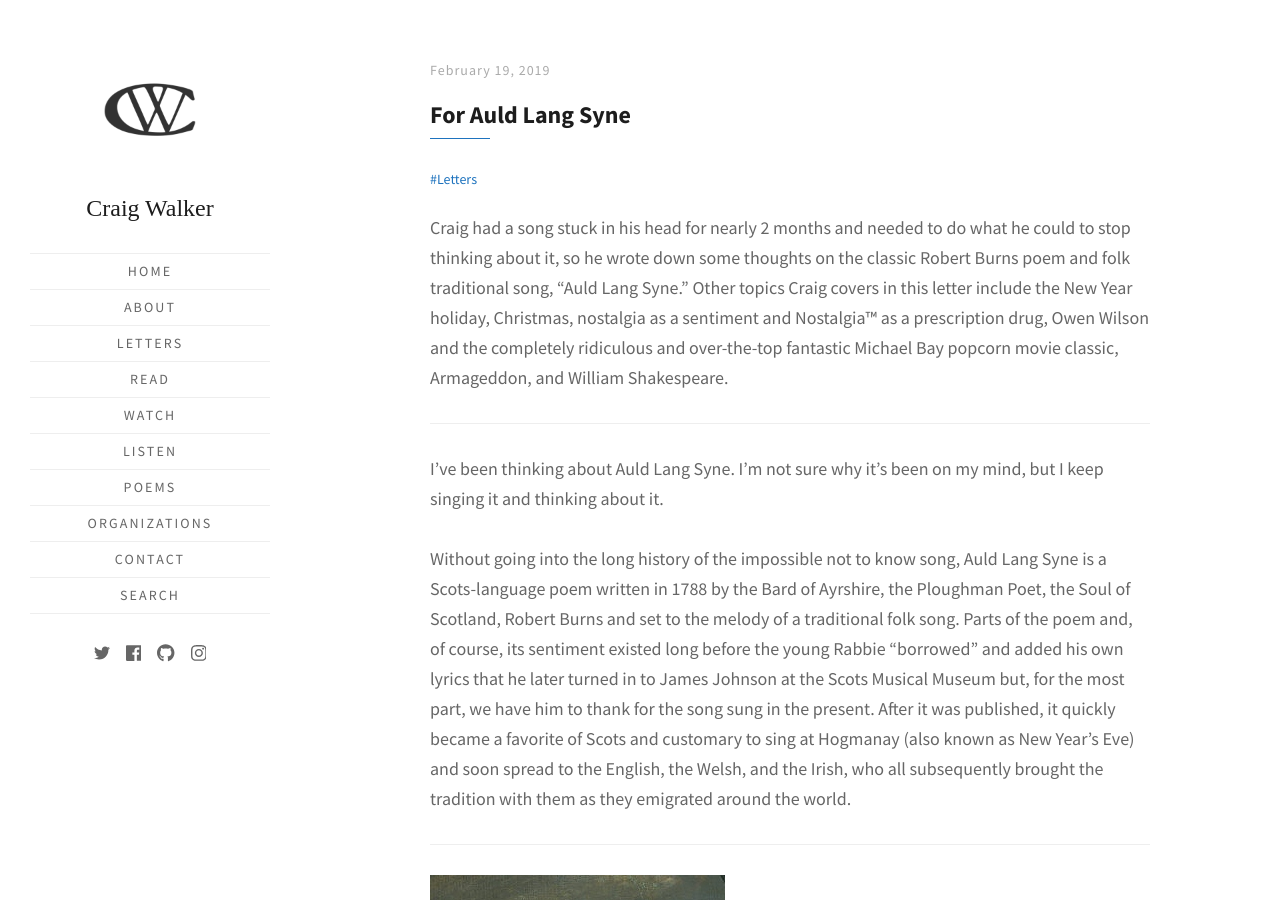
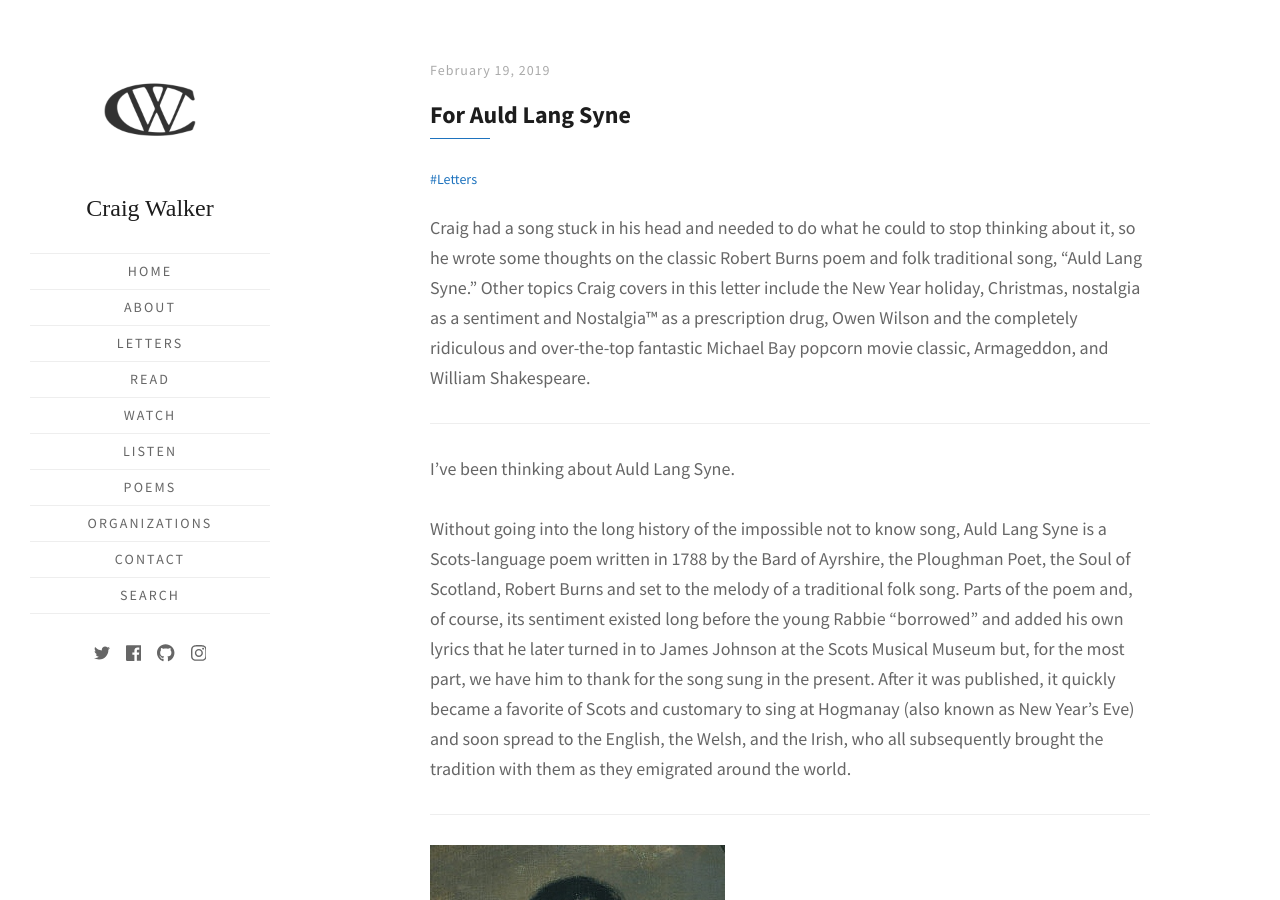
Before and after one commit to walkercraig/walkercraig, a Jekyll site: the page built from _posts/2019/2019-02-19-for-auld-lang-syne.md, in a window 1280 px wide and 900 px high. Built offline with Jekyll 4.4.1, drawn with Linux system fonts in a browser that asks for light colours; some web fonts are replaced.

Commit message:
Update 2019-02-19-for-auld-lang-syne.md

```diff
--- a/_posts/2019/2019-02-19-for-auld-lang-syne.md
+++ b/_posts/2019/2019-02-19-for-auld-lang-syne.md
@@ -4,11 +4,11 @@ tag: [ Letters ]
 title: For Auld Lang Syne
 ---
 
-Craig had a song stuck in his head for nearly 2 months and needed to do what he could to stop thinking about it, so he wrote down some thoughts on the classic Robert Burns poem and folk traditional song, "Auld Lang Syne." Other topics Craig covers in this letter include the New Year holiday, Christmas, nostalgia as a sentiment and Nostalgia™ as a prescription drug, Owen Wilson and the completely ridiculous and over-the-top fantastic Michael Bay popcorn movie classic, Armageddon, and William Shakespeare.
+Craig had a song stuck in his head and needed to do what he could to stop thinking about it, so he wrote some thoughts on the classic Robert Burns poem and folk traditional song, "Auld Lang Syne." Other topics Craig covers in this letter include the New Year holiday, Christmas, nostalgia as a sentiment and Nostalgia™ as a prescription drug, Owen Wilson and the completely ridiculous and over-the-top fantastic Michael Bay popcorn movie classic, Armageddon, and William Shakespeare.
 
 ---
 
-I’ve been thinking about Auld Lang Syne. I’m not sure why it’s been on my mind, but I keep singing it and thinking about it.
+I’ve been thinking about Auld Lang Syne.
 
 Without going into the long history of the impossible not to know song, Auld Lang Syne is a Scots-language poem written in 1788 by the Bard of Ayrshire, the Ploughman Poet, the Soul of Scotland, Robert Burns and set to the melody of a traditional folk song. Parts of the poem and, of course, its sentiment existed long before the young Rabbie “borrowed” and added his own lyrics that he later turned in to James Johnson at the Scots Musical Museum but, for the most part, we have him to thank for the song sung in the present. After it was published, it quickly became a favorite of Scots and customary to sing at Hogmanay (also known as New Year’s Eve) and soon spread to the English, the Welsh, and the Irish, who all subsequently brought the tradition with them as they emigrated around the world.
 
```
